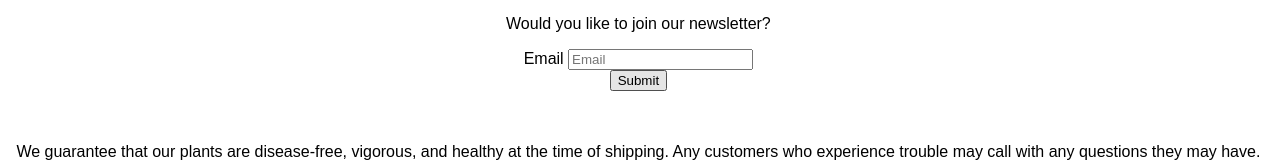
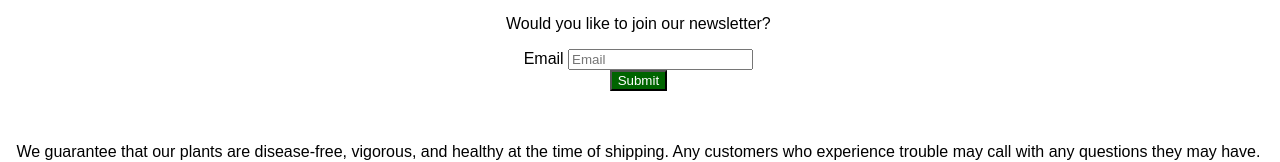
Before and after one commit to MButterly/FreeCodeCamp, a plain HTML site: page Product Landing Page/index.html in a window 1280 px wide. In both pictures the pointer is over the button "Submit". Shown: the part 323-485 px from the top of the page. Drawn offline with Linux system fonts and the light colour scheme.

Commit message:
Added green submit button

```diff
--- a/Product Landing Page/css/style.css
+++ b/Product Landing Page/css/style.css
@@ -3,7 +3,6 @@ html {
     font-family: sans-serif;
     text-align: center;
     display: flex;
-
 }
 
 #header {
@@ -15,7 +14,16 @@ html {
     width: 100%;
 }
 
+#submit {
+    background-color: lightgreen;
+  }
+
+#submit:hover {
+background-color: darkgreen;
+transition: background-color 1s;
+color: white;
+}
+
 #nav {
     display: flex;
-    /* flex-direction: row; */
 }
```
